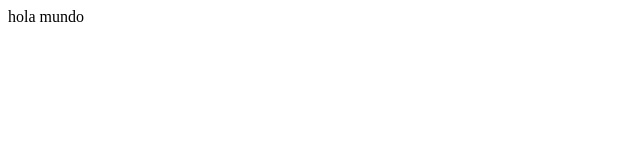
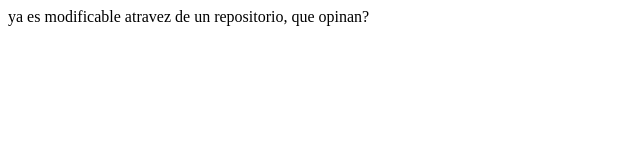
Before and after one commit to boss826/pixelpulse, a plain HTML site: page index.html in a window 1280 px wide. Shown: the whole page, without its empty margins (0-640 px from the left). Drawn offline with Linux system fonts and the light colour scheme.

Commit message:
Update index

```diff
--- a/index.html
+++ b/index.html
@@ -9,7 +9,7 @@
 </head>
 
 <body>
-    hola mundo
+    ya es modificable atravez de un repositorio, que opinan?
 </body>
 
 </html>
```
